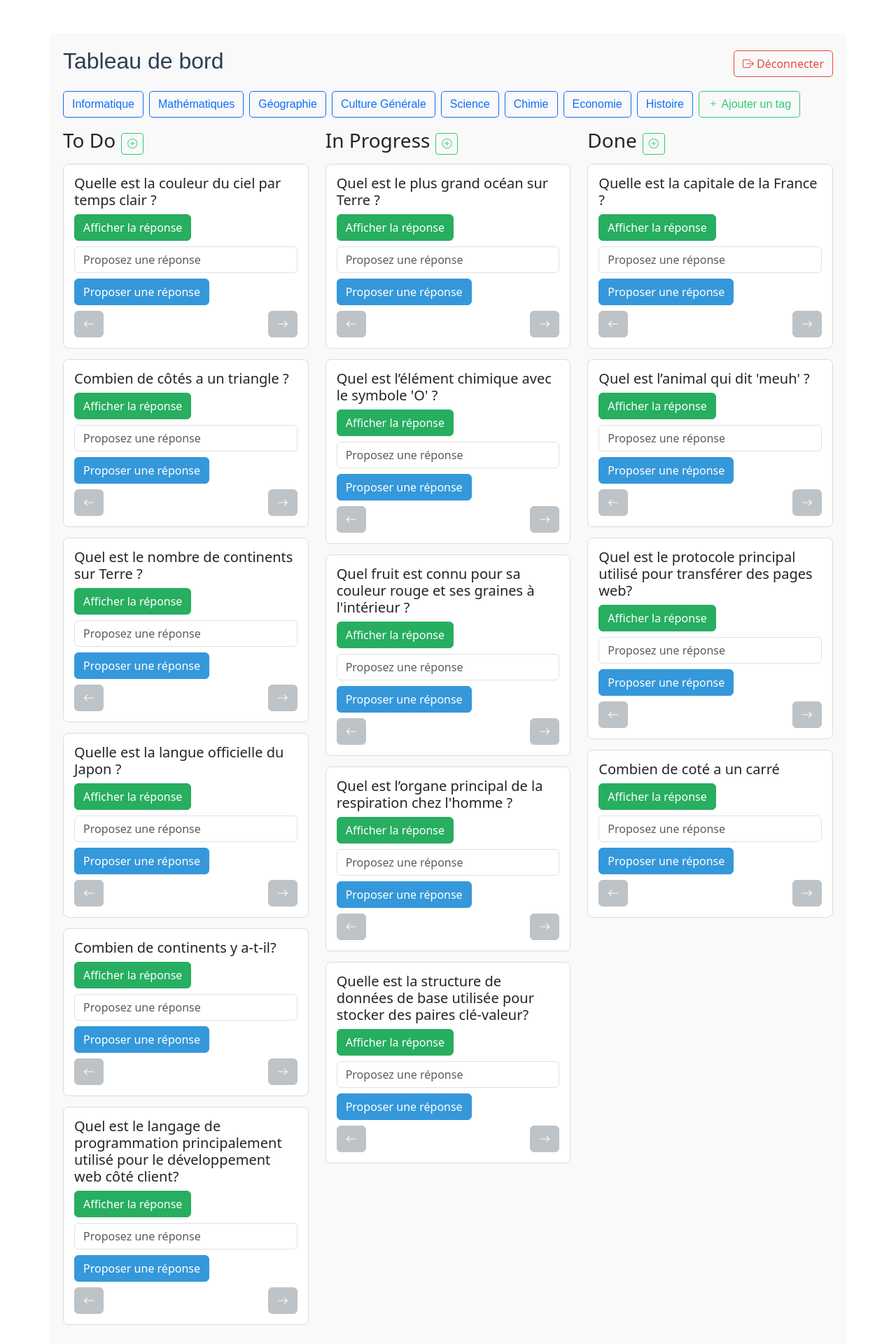
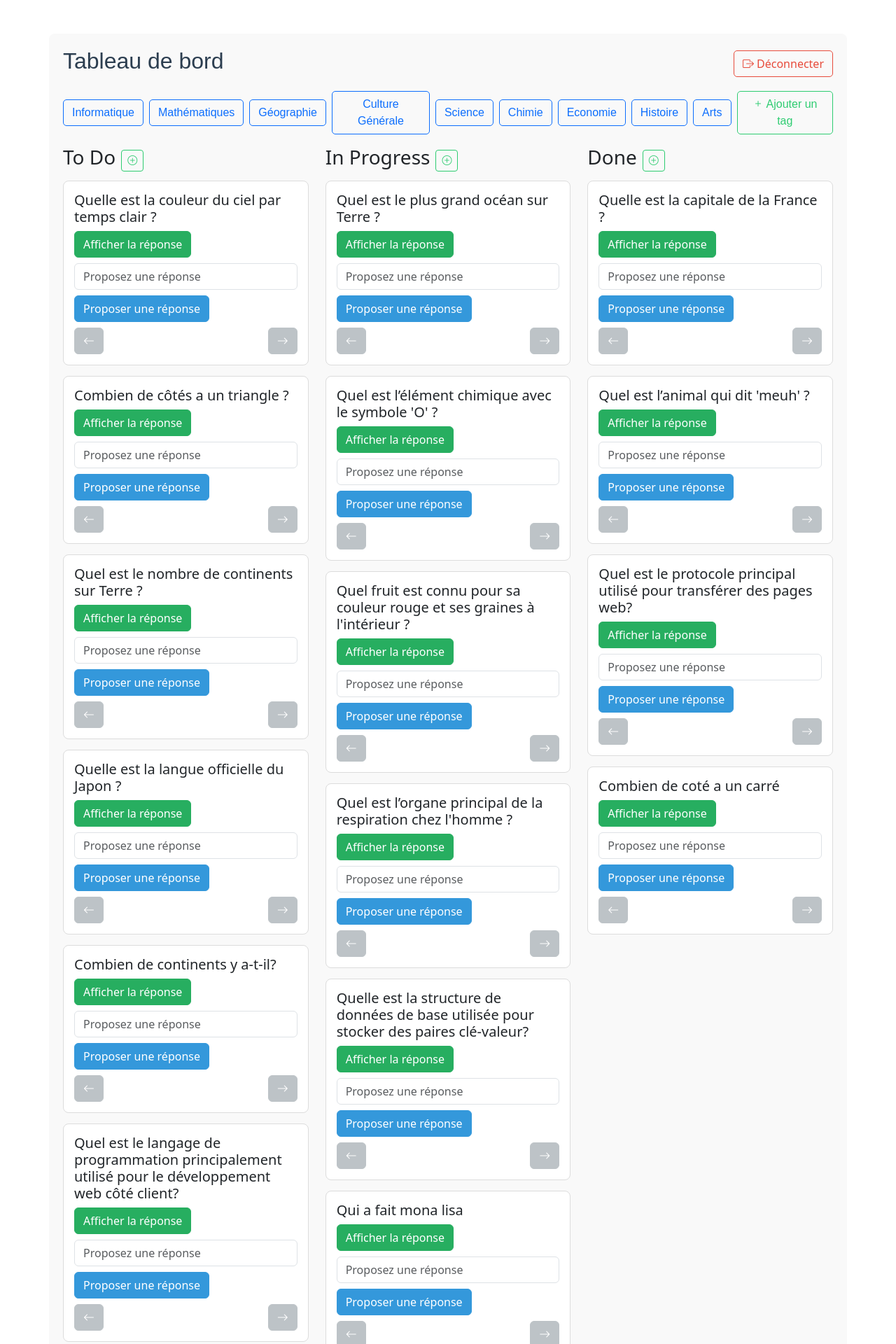
Before and after one commit to DrissGG/memopus, an Angular app: page /dashboard in a window 1280 px wide. Shown: the top 1920 px of the page at 70% size. Built offline with nearby package versions, Linux system fonts and the light colour scheme; data requests are answered from the project's data file.

Commit message:
correction ajout tag+ filtres(cards)

```diff
--- a/db.json
+++ b/db.json
@@ -1,62 +1,4 @@
 {
-    "users": [
-        {
-            "id": 1,
-            "login": "y",
-            "pwd": "y"
-        }
-    ],
-    "tags": [
-        {
-            "id": 1,
-            "label": "Informatique"
-        },
-        {
-            "id": 2,
-            "label": "Mathématiques"
-        },
-        {
-            "id": 3,
-            "label": "Géographie"
-        },
-        {
-            "id": 4,
-            "label": "Culture Générale"
-        },
-        {
-            "id": 5,
-            "label": "Science"
-        },
-        {
-            "id": "f9d8",
-            "label": "Chimie"
-        },
-        {
-            "id": "381d",
-            "label": "Economie"
-        },
-        {
-            "id": "e938",
-            "label": "Histoire"
-        }
-    ],
-    "columns": [
-        {
-            "id": 1,
-            "label": "To Do",
-            "order": 1
-        },
-        {
-            "id": 2,
-            "label": "In Progress",
-            "order": 2
-        },
-        {
-            "id": 3,
-            "label": "Done",
-            "order": 3
-        }
-    ],
   "cards": [
     {
       "id": 1,
@@ -172,6 +114,89 @@
       "answer": "4",
       "column": 3,
       "tag": 2
+    },
+    {
+      "id": "4816",
+      "question": "Qui a fait mona lisa",
+      "answer": "picasso",
+      "column": 2,
+      "tag": null
+    },
+    {
+      "id": "064c",
+      "question": "SD?",
+      "answer": "SQQ.?",
+      "column": 2,
+      "tag": 3
+    },
+    {
+      "id": "c617",
+      "question": "KQ",
+      "answer": "SSSS",
+      "column": 2,
+      "tag": "b6bf"
+    }
+  ],
+  "users": [
+    {
+      "id": 1,
+      "login": "y",
+      "pwd": "y"
+    }
+  ],
+  "tags": [
+    {
+      "id": 1,
+      "label": "Informatique"
+    },
+    {
+      "id": 2,
+      "label": "Mathématiques"
+    },
+    {
+      "id": 3,
+      "label": "Géographie"
+    },
+    {
+      "id": 4,
+      "label": "Culture Générale"
+    },
+    {
+      "id": 5,
+      "label": "Science"
+    },
+    {
+      "id": "f9d8",
+      "label": "Chimie"
+    },
+    {
+      "id": "381d",
+      "label": "Economie"
+    },
+    {
+      "id": "e938",
+      "label": "Histoire"
+    },
+    {
+      "id": "b6bf",
+      "label": "Arts"
+    }
+  ],
+  "columns": [
+    {
+      "id": 1,
+      "label": "To Do",
+      "order": 1
+    },
+    {
+      "id": 2,
+      "label": "In Progress",
+      "order": 2
+    },
+    {
+      "id": 3,
+      "label": "Done",
+      "order": 3
     }
   ]
 }
--- a/src/app/dashboard/dashboard.component.ts
+++ b/src/app/dashboard/dashboard.component.ts
@@ -142,7 +142,7 @@ export class DashboardComponent implements OnInit {
         question: this.newCardQuestion,
         answer: this.newCardAnswer,
         column: this.currentColumnId,
-        tag: Number(this.newCardTagId) // Associe le tag sélectionné à la nouvelle carte
+        tag: this.newCardTagId // Associe le tag sélectionné à la nouvelle carte
       };
       console.log(newCard);
       this.cardService.addCard(newCard).subscribe((addedCard: any) => {
```
Lines whose indentation alone changed are shown as unchanged.
